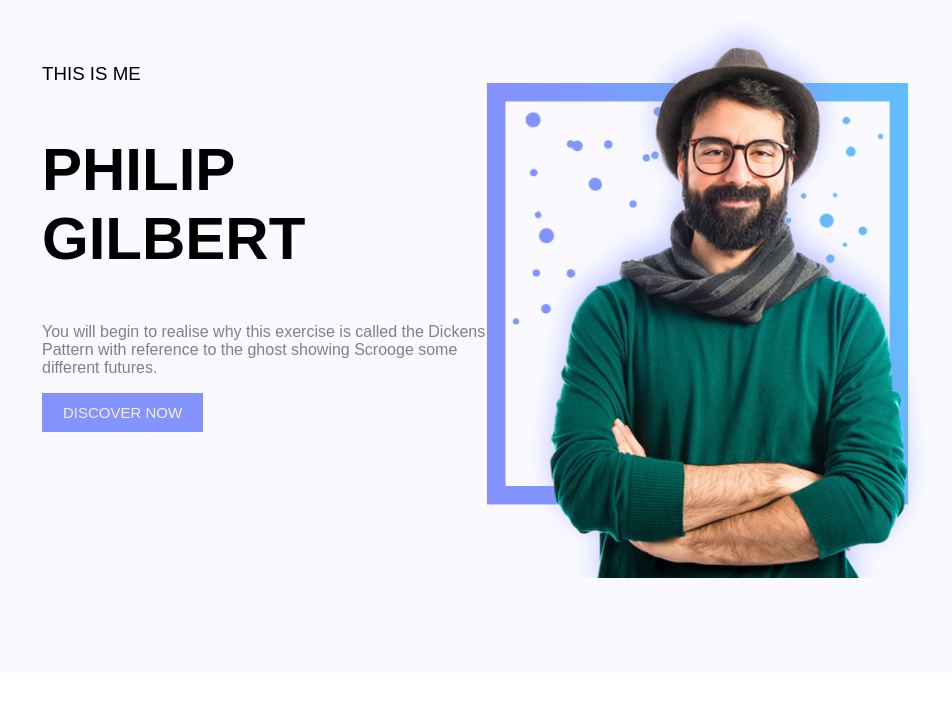
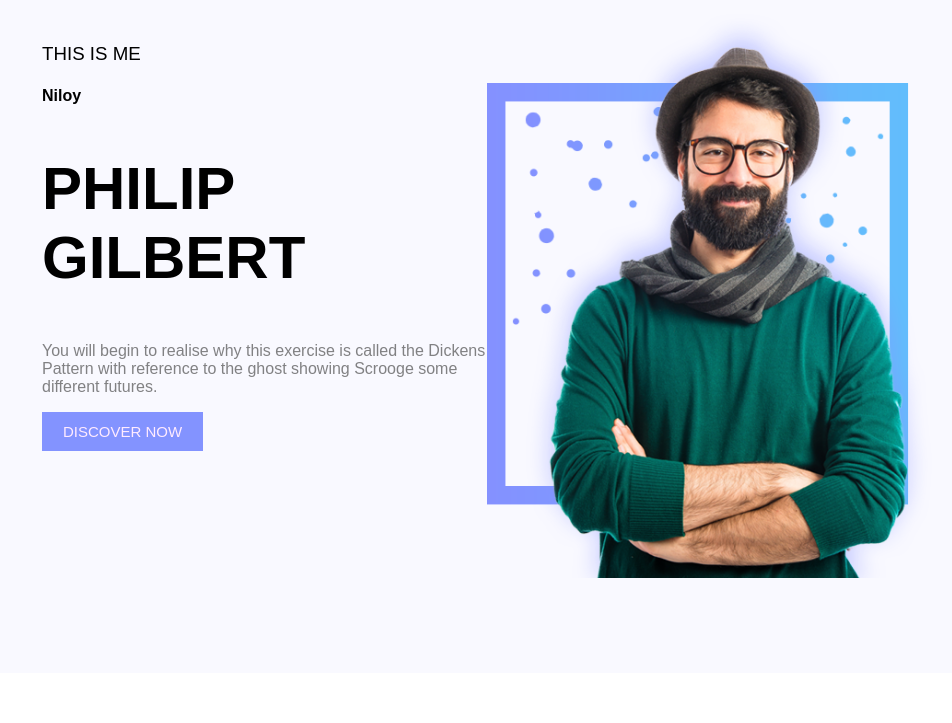
Before and after one commit to Niloyroy14/my-portfolio, a plain HTML site: page index.html in a window 1280 px wide. Shown: the part 77-800 px from the top of the page, without its empty margins (188-1140 px from the left). Drawn offline with Linux system fonts and the light colour scheme.

Commit message:
updated 7

```diff
--- a/index.html
+++ b/index.html
@@ -33,6 +33,7 @@
     <section class="about-me">
         <div class="left-half">
             <h3>THIS IS ME </h3>
+            <h4>Niloy</h4>
             <h1>PHILIP GILBERT</h1>
             <p>You will begin to realise why this exercise is called the Dickens Pattern with reference to the ghost
                 showing Scrooge some different futures.</p>
```
